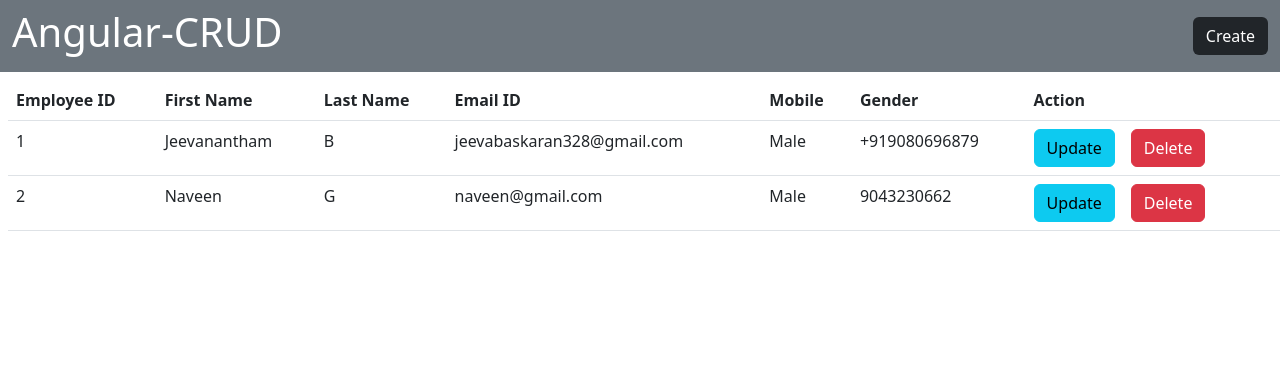
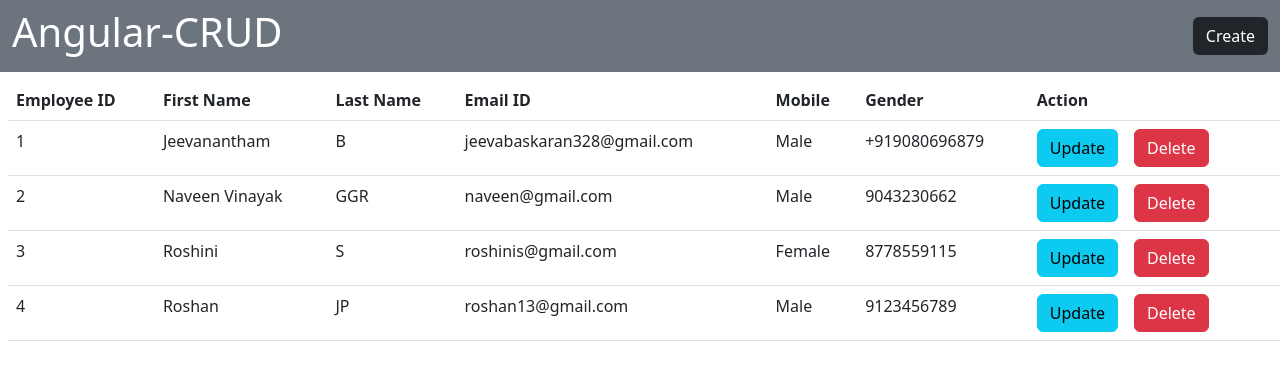
Before and after one commit to Jeeva-Sparkouttech/Angular-CRUD, an Angular app: page / in a window 1280 px wide. Shown: the top 380 px of the page. Built offline with nearby package versions, Linux system fonts and the light colour scheme; data requests are answered from the project's data file.

Commit message:
PUT api call

```diff
--- a/db.json
+++ b/db.json
@@ -10,11 +10,27 @@
     },
     {
       "id": "2",
-      "firstName": "Naveen",
-      "lastName": "G",
+      "firstName": "Naveen Vinayak",
+      "lastName": "GGR",
       "email": "naveen@gmail.com",
       "gender": "Male",
       "mobile": "9043230662"
+    },
+    {
+      "id": "3",
+      "firstName": "Roshini",
+      "lastName": "S",
+      "email": "roshinis@gmail.com",
+      "gender": "Female",
+      "mobile": "8778559115"
+    },
+    {
+      "id": "4",
+      "firstName": "Roshan",
+      "lastName": "JP",
+      "email": "roshan13@gmail.com",
+      "gender": "Male",
+      "mobile": "9123456789"
     }
   ],
   "comments": [
--- a/src/app/create-data/create-data.component.html
+++ b/src/app/create-data/create-data.component.html
@@ -2,7 +2,7 @@
 
     <div class="mb-3">
         <label for="id" class="form-label">ID</label>
-        <input formControlName="id" type="text" class="form-control" id="id" aria-describedby="emailHelp">
+        <input formControlName="id" type="number" class="form-control" id="id" aria-describedby="emailHelp">
     </div>
 
     <div class="mb-3">
--- a/src/app/create-data/create-data.component.ts
+++ b/src/app/create-data/create-data.component.ts
@@ -38,7 +38,7 @@ export class CreateDataComponent implements OnInit {
     await this.api.postEmployee(this.employeeModalObj)
     .subscribe(res=>{
       console.log(res)
-      alert("Employee added successfully")
+       alert("Employee added successfully")
       this.angForm.reset()
     },
     err=>{
--- a/src/app/update-data/update-data.component.html
+++ b/src/app/update-data/update-data.component.html
@@ -2,7 +2,7 @@
 
     <div class="mb-3">
         <label for="id" class="form-label">ID</label>
-        <input formControlName="id" type="text" class="form-control" id="id" aria-describedby="emailHelp">
+        <input formControlName="id" type="number" class="form-control" id="id" aria-describedby="emailHelp">
     </div>
 
     <div class="mb-3">
@@ -31,5 +31,5 @@
     </div>
 
 
-    <button type="submit" class="btn btn-primary">Submit</button>
+    <button (click)="updateEmployee()" type="submit" class="btn btn-primary">Submit</button>
 </form>
--- a/src/app/update-data/update-data.component.ts
+++ b/src/app/update-data/update-data.component.ts
@@ -1,8 +1,8 @@
 import { Component, OnInit } from '@angular/core';
 import { FormBuilder,FormGroup } from '@angular/forms';
+import { CrudServiceService } from '../Service/crud-service.service';
+import { ActivatedRoute, Router } from '@angular/router';
 import { EmployeeModel } from '../employee.model';
-import { CrudServiceService } from '../Service/crud-service.service';
-import { ActivatedRoute } from '@angular/router';
 
 @Component({
   selector: 'app-update-data',
@@ -11,12 +11,13 @@ import { ActivatedRoute } from '@angular/router';
 })
 export class UpdateDataComponent implements OnInit {
 
-  data !: any
+  public data: any
   public empId:any
 
   angForm !: FormGroup
+  empData : EmployeeModel = new EmployeeModel()
 
-  constructor(private formBuilder : FormBuilder,private api : CrudServiceService,private route  :ActivatedRoute) { }
+  constructor(private formBuilder:FormBuilder,private api:CrudServiceService,private route:ActivatedRoute,private router:Router) { }
 
   ngOnInit(): void {
     let id = this.route.snapshot.paramMap.get('id')
@@ -34,16 +35,11 @@ export class UpdateDataComponent implements OnInit {
     this.defaultValue()
   }
 
-  defaultValue(){
-    this.api.getSingleEmployee(this.empId)
+   async defaultValue(){
+
+     await this.api.getSingleEmployee(this.empId)
     .subscribe(res =>{
       this.data = res
-    })
-
-    console.log(this.data)
-    console.log('====================================');
-    console.log(this.empId);
-    console.log('====================================');
 
      this.angForm.controls['id'].setValue(this.data.id)
      this.angForm.controls['firstName'].setValue(this.data.firstName)
@@ -51,6 +47,27 @@ export class UpdateDataComponent implements OnInit {
      this.angForm.controls['email'].setValue(this.data.email)
      this.angForm.controls['gender'].setValue(this.data.gender)
      this.angForm.controls['mobile'].setValue(this.data.mobile)
+    })
   }
 
+  async updateEmployee(){
+    this.empData.id = this.angForm.value.id
+    this.empData.firstName = this.angForm.value.firstName
+    this.empData.lastName = this.angForm.value.lastName
+    this.empData.email = this.angForm.value.email
+    this.empData.gender = this.angForm.value.gender
+    this.empData.mobile = this.angForm.value.mobile
+
+    await this.api.updateEmployee(this.empData , this.empId)
+    .subscribe(res =>{
+      console.log(res)
+      alert("Employee updated successfully")
+    },
+    err=>{
+      console.log(err)
+      alert("Something went wrong")
+    })
+
+    await this.router.navigate(['/home'])
   }
+}
```
Lines whose indentation alone changed are shown as unchanged.
